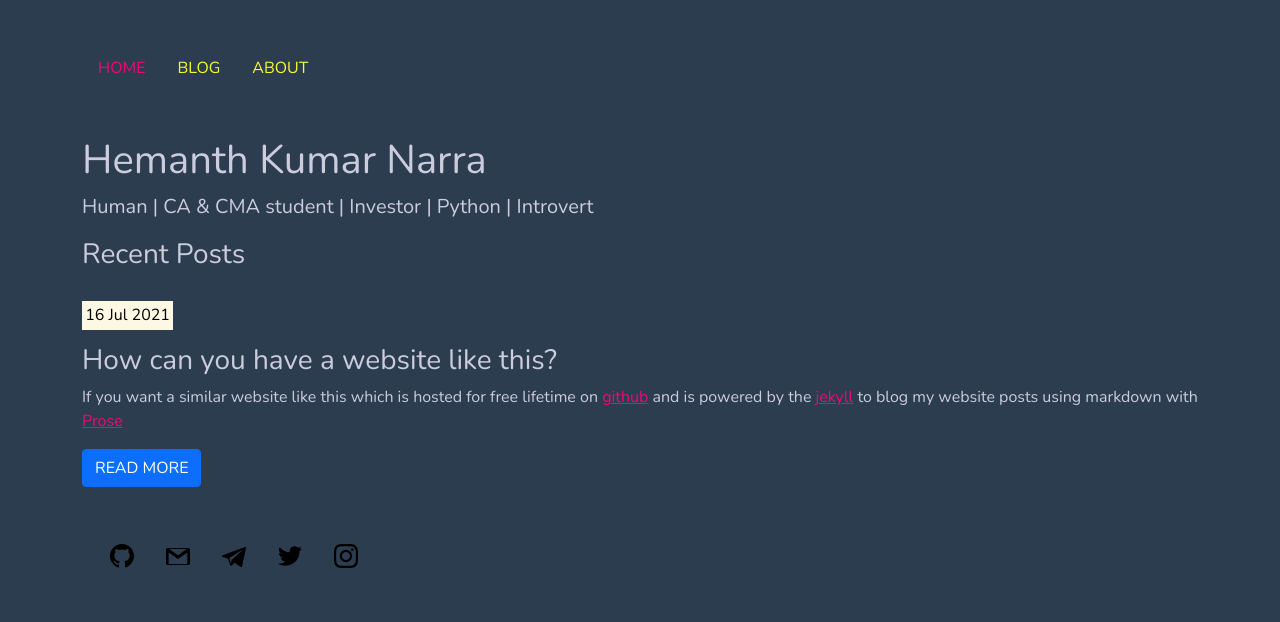
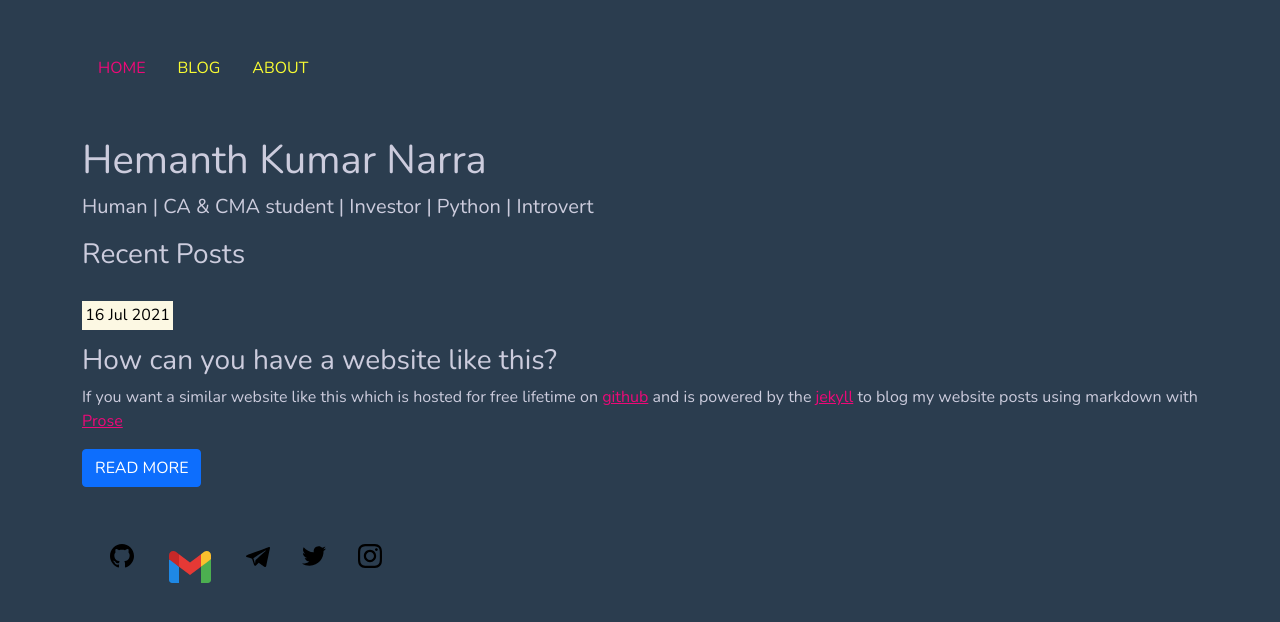
Before and after one commit to hemanthnarra/hemanthnarra.github.io, a Jekyll site: the page built from index.html, in a window 1280 px wide. Shown: the top 622 px of the page. Built offline with Jekyll 4.4.1, drawn with Linux system fonts in a browser that asks for light colours.

Commit message:
Update footer.html

```diff
--- a/_includes/footer.html
+++ b/_includes/footer.html
@@ -2,7 +2,7 @@
     <div class="footer">
          <ul class="nav my-5">
             <li class="nav-item"><a class="nav-link" target="_blank" href="https://github.com/hemanthnarra"> <img src="/iconmonstr-github-1.svg"></a></li>
-            <li class="nav-item"><a class="nav-link" target="_blank" href="mailto:hemanthkumarsuma799@gmail.com"> <img src="/iconmonstr-gmail-1.svg"></a></li>
+            <li class="nav-item"><a class="nav-link" target="_blank" href="mailto:hemanthkumarsuma799@gmail.com"> <img src="/icons8-gmail.svg"></a></li>
             <li class="nav-item"><a class="nav-link" target="_blank" href="https://telegram.dog/hemanthkumarnarra"> <img src="/iconmonstr-telegram-1.svg"></a></li>
             <li class="nav-item"><a class="nav-link" target="_blank" href="https://twitter.com/hemanthkumar_ca"> <img src="/iconmonstr-twitter-1.svg"></a></li>
             <li class="nav-item"><a class="nav-link" target="_blank" href="https://www.instagram.com/hemanthkumarnarra/"> <img src="/iconmonstr-instagram-11.svg"></a></li>
```
